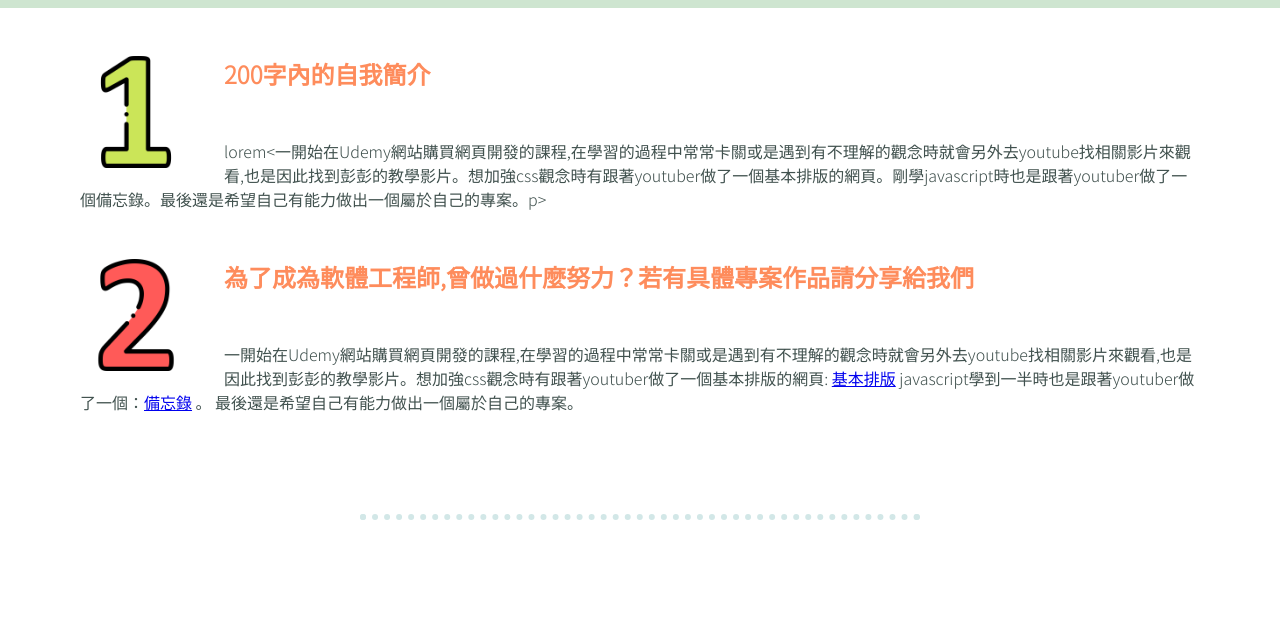
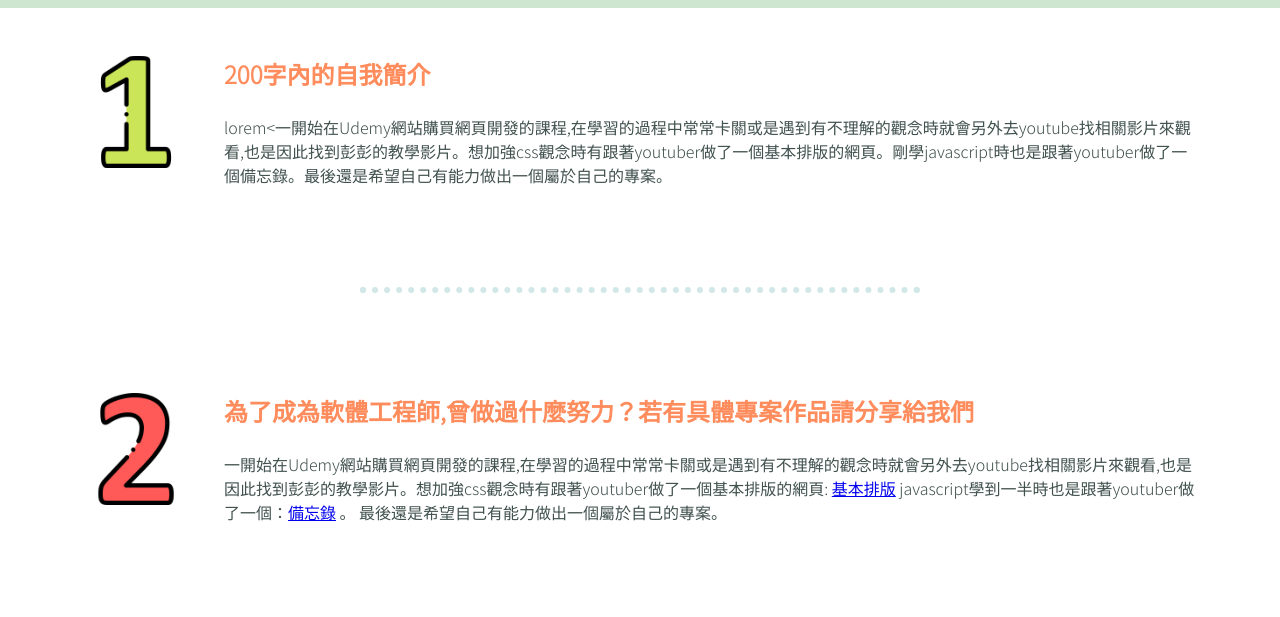
Before and after one commit to jillshenshen/Application, a plain HTML site: page index.html in a window 1280 px wide. Shown: the part 113-730 px from the top of the page. Drawn offline with Linux system fonts and the light colour scheme.

Commit message:
Update index.html

```diff
--- a/index.html
+++ b/index.html
@@ -107,9 +107,9 @@ header{
       <img src="./1.png" alt="img" class="number">
       <h2>200字內的自我簡介</h2>
         </br>
-        </br>
-      <p>lorem<一開始在Udemy網站購買網頁開發的課程,在學習的過程中常常卡關或是遇到有不理解的觀念時就會另外去youtube找相關影片來觀看,也是因此找到彭彭的教學影片。想加強css觀念時有跟著youtuber做了一個基本排版的網頁。剛學javascript時也是跟著youtuber做了一個備忘錄。最後還是希望自己有能力做出一個屬於自己的專案。p>
-      </hr>
+
+      <p>lorem<一開始在Udemy網站購買網頁開發的課程,在學習的過程中常常卡關或是遇到有不理解的觀念時就會另外去youtube找相關影片來觀看,也是因此找到彭彭的教學影片。想加強css觀念時有跟著youtuber做了一個基本排版的網頁。剛學javascript時也是跟著youtuber做了一個備忘錄。最後還是希望自己有能力做出一個屬於自己的專案。</p>
+      <hr/>
     </div>
 
 
@@ -118,7 +118,7 @@ header{
       <img src="./2.png" alt="img" class="number">
       <h2>為了成為軟體工程師,曾做過什麼努力？若有具體專案作品請分享給我們</h2>
          </br>
-        </br>
+
       <p>一開始在Udemy網站購買網頁開發的課程,在學習的過程中常常卡關或是遇到有不理解的觀念時就會另外去youtube找相關影片來觀看,也是因此找到彭彭的教學影片。想加強css觀念時有跟著youtuber做了一個基本排版的網頁:  <a href='https://jillshenshen.github.io/cssdemo/'>基本排版</a>
           javascript學到一半時也是跟著youtuber做了一個：<a href='https://jillshenshen.github.io/memo/'>備忘錄</a>  。 最後還是希望自己有能力做出一個屬於自己的專案。      </p>
       <hr/></div>
@@ -127,7 +127,7 @@ header{
       <img src="./3.png" alt="img" class="number">
       <h2>如果參與這個計畫,會如何安排學習時間</h2>
          </br>
-        </br>
+
       <p>預計一週安排六天時間學習,每天至少花八小時時間上課。隨著課程進度彈性調整,如果當週進度跟不太上,會增加每天學習時間超過八小時,或是取消一天休息時間來補強不足的地方。</p>
       <hr/>
     </div>
@@ -135,7 +135,7 @@ header{
       <img src="./4.png" alt="img" class="number">
       <h2>是否有想要加入的軟體公司？為什麼想加入該公司</h2>
          </br>
-        </br>
+
     <p>Lorem ipsum dolor sit amet consectetur adipisicing elit. Tempore, dolor? Repellat asperiores distinctio fugiat pariatur eius nulla saepe velit commodi amet. Harum nulla quis nihil voluptatum animi labore pariatur corporis!</p>
     <hr/>
 
@@ -144,7 +144,7 @@ header{
       <img src="./5.png" alt="img" class="number">
       <h2>請描述一件妳曾經遇見最困難的事情,你如何克服</h2>
          </br>
-        </br>
+
       <p>Lorem ipsum dolor sit amet consectetur, adipisicing elit. Expedita, fuga perferendis consequatur alias aliquid dolore molestiae quaerat nobis eveniet officiis maxime, nam quisquam commodi, laborum consectetur tenetur ipsum tempora error.</p>
       <hr/>
 
@@ -153,14 +153,14 @@ header{
       <img src="./6.png" alt="img" class="number">
       <h2>關於這份申請網頁,請分享一個你開發時的技術心得</h2>
          </br>
-        </br>
+
       <p>處理css時常常會因為各個標籤的不同屬性,而影響排版的進行,因此需要特別注意所有標籤的屬性才可以進行屬性設定。例如關於header部分,需要將h1 加上display:inline-block 才可以與img 一起在同一行進行編排。而在排版時也會善用flexbox,可以更方便的將所有物件平均分配空間,而當視窗大小改變時也會自動調整,非常的好用。</p>
       <hr/></div>
     <div>
         <img src="./7.png" alt="" class="number">
         <h2>其他想要對我們說的事</h2>
          </br>
-        </br>
+
         <p>想先謝謝彭彭老師在網路上提供那些免費的教學內容,讓我們自學的人獲益良多。其實自學程式真的不是一件簡單的事情,常常像無頭蒼蠅一樣東看一點西看一點沒有一點計畫，但看到那些成功轉職的人的分享,就覺得我如果真的想把程式學好,就不要那麼容易放棄,想再給自己一次機會試試看。也謝謝看到這裡的你們。</p>
         <hr/>
 
```
